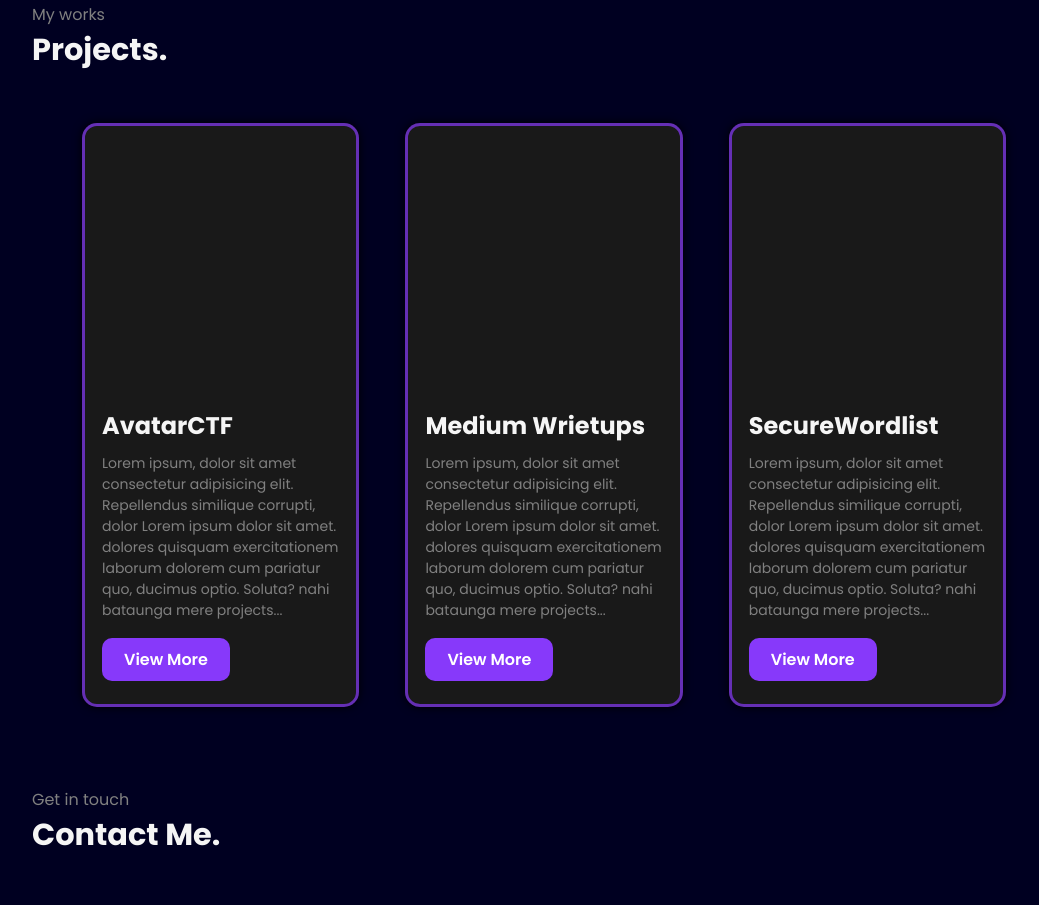
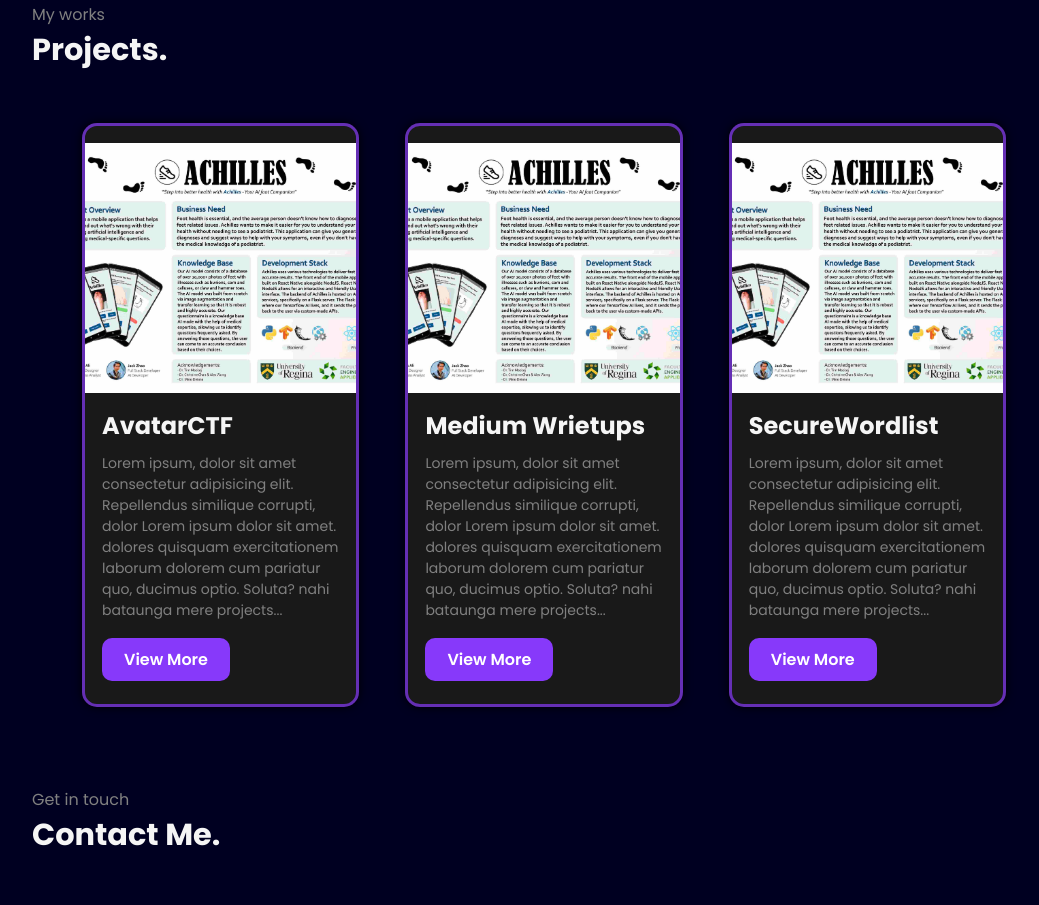
Before and after one commit to amanchauhan47/Portfolio_site, a plain HTML site: page index.html in a window 1280 px wide. Shown: the part 1852-2757 px from the top of the page, without its empty margins (96-1135 px from the left). Drawn offline with nearby package versions, Linux system fonts and the light colour scheme; grey boxes are pictures that could not be loaded; a script that the page names is missing; a web font is replaced by a local one.

Commit message:
Update style.css

```diff
--- a/style.css
+++ b/style.css
@@ -345,7 +345,7 @@ main .fourthSection .cards .card p {
 main .fourthSection .cards .card .project-photo {
     overflow: hidden;
     border-radius: 10px;
-    background-image: url(images/project\ image.png);
+    background-image: url(images/project\ image.jpg);
     object-fit: cover;
     background-size: cover;
     /* Cover the entire div */
```
